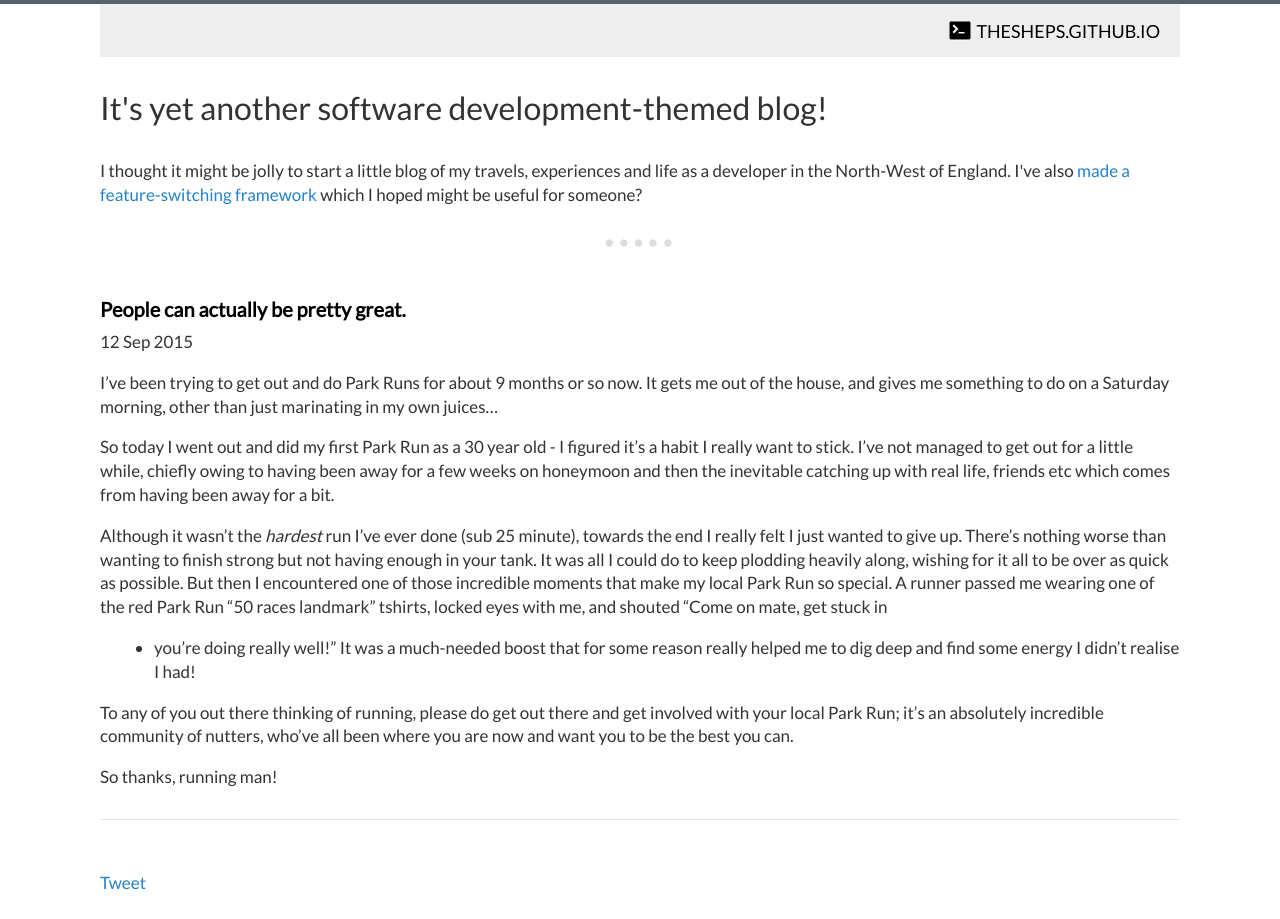
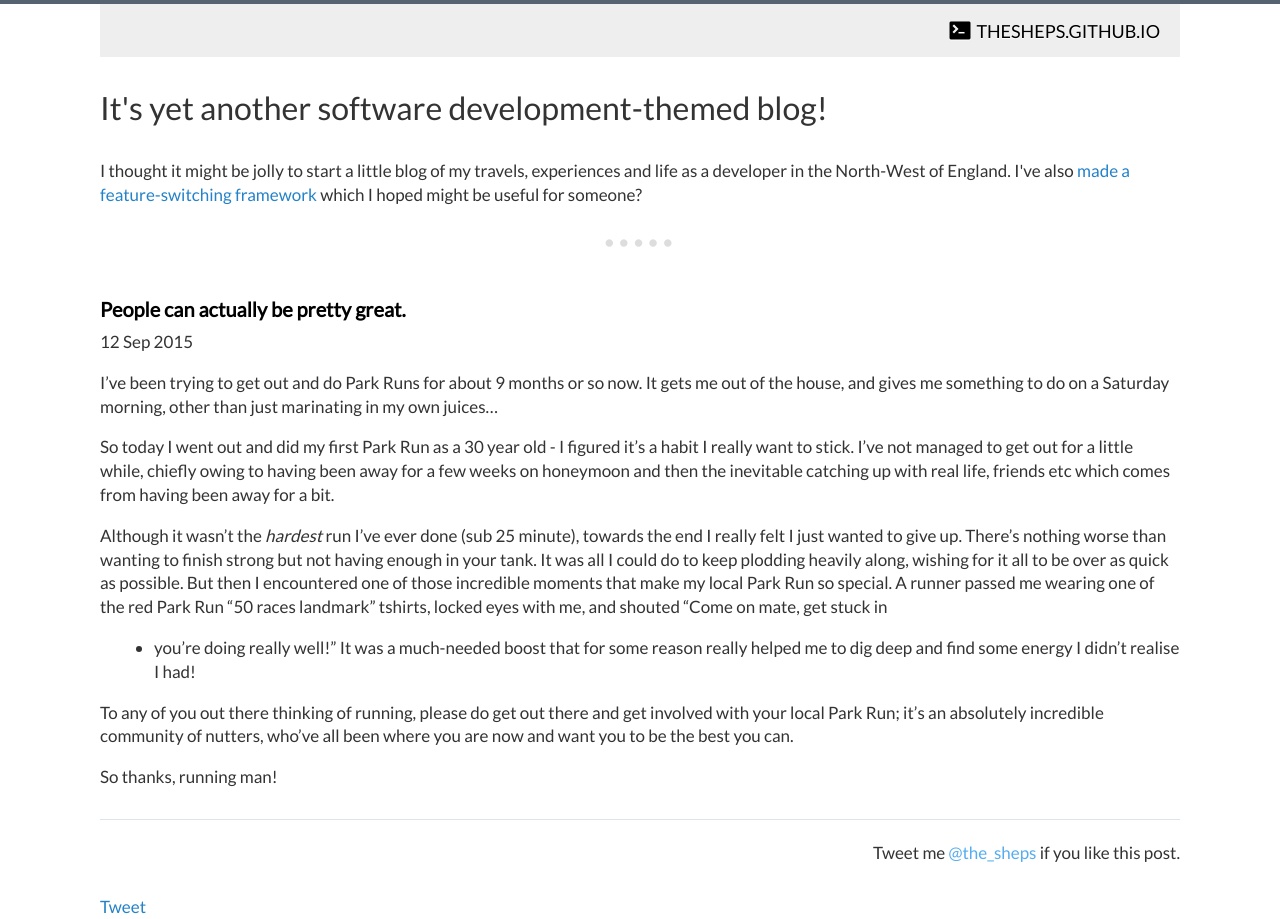
Before and after one commit to thesheps/thesheps.github.io, a Jekyll site: the page built from _posts/2015-09-12-people-can-actually-be-pretty-great.markdown, in a window 1280 px wide. Built offline with Jekyll 4.4.1, drawn with Linux system fonts in a browser that asks for light colours; Markdown is read by kramdown in place of the engine named in the settings; comment, search, counter and statistics services are not loaded.

Commit message:
Update _config.yml

```diff
--- a/_config.yml
+++ b/_config.yml
@@ -17,7 +17,7 @@ owner:
   avatar:         http://www.gravatar.com/avatar/72b77fe50986a18f829fbb02f0972eb2?s=50
   email:          thesheps@gmail.com
   # Social networking links used in footer. Update and remove as you like.
-  twitter:
+  twitter:        the_sheps
   github:
   stackexchange:
   # For Google Authorship https://plus.google.com/authorship
```
